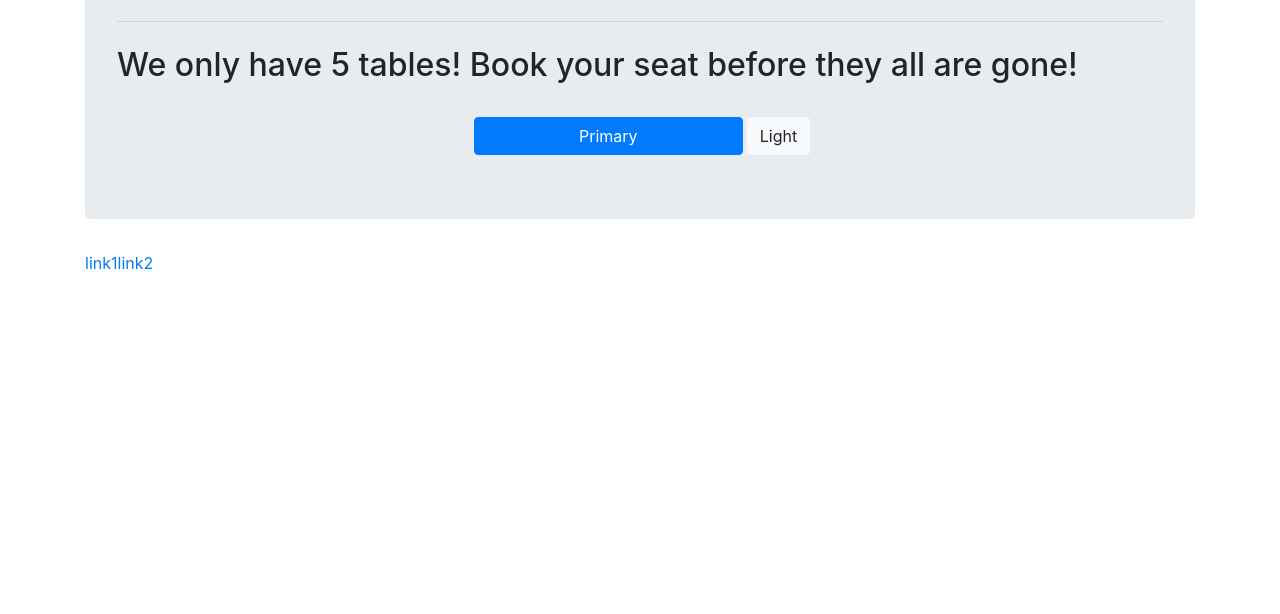
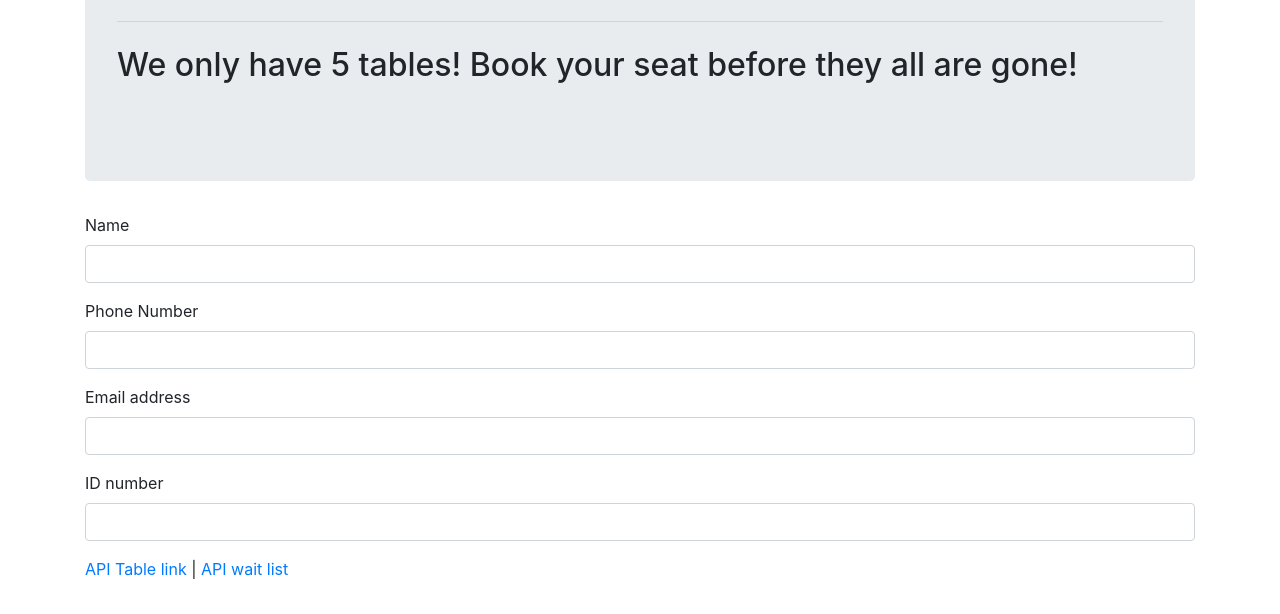
Before and after one commit to gkdv/hot-restaurant, a website: page reserve.html in a window 1280 px wide. Shown: the part 134-748 px from the top of the page. Drawn offline with nearby package versions, Linux system fonts and the light colour scheme.

Commit message:
added reserve.html and tables.html

```diff
--- a/reserve.html
+++ b/reserve.html
@@ -15,16 +15,36 @@
         <div class="jumbotron">
             <h1 class="display-4  justify-content-center">Hot Restaurant</h1>
             <hr class="my-4">
-            <h2 class = "justify-content-center">
+            <h2 class="justify-content-center">
                 We only have 5 tables! Book your seat before they all are gone!
             </h2>
             <br>
-            <div class="row justify-content-center">
+            <!-- <div class="row justify-content-center">
                 <button type="button" class="btn btn-primary col-3 ml-1 mr-1">Primary</button>
                 <button type="button" class="btn btn-light">Light</button>
-            </div>
+            </div> -->
         </div>
 
-<p><a href="">link1</a><a href="">link2</a></p>
+        <form>
+            <div class="form-group">
+                <label for="name">Name</label>
+                <input type="text" class="form-control" id="will smith" aria-describedby="inputname">
+            </div>
+            <div class="form-group">
+                <label for="phoneNumber">Phone Number</label>
+                <input type="text" class="form-control" id="phoneNumber" aria-describedby="phone">
+            </div>
+            <div class="form-group">
+                <label for="exampleInputEmail1">Email address</label>
+                <input type="email" class="form-control" id="exampleInputEmail1" aria-describedby="emailHelp">
+            </div>
+            <div class="form-group">
+                <label for="id">ID number</label>
+                <input type="text" class="form-control" id="ID" aria-describedby="id">
+            </div>
 
+        </form>
+
+        <p><a href="">API Table link </a> <text>|</text><a href=""> API wait list</a></p>
     </div>
+</body>
```
Also changed, not shown: index.html (+3 -3 lines), tables.html (+33 -0 lines).
